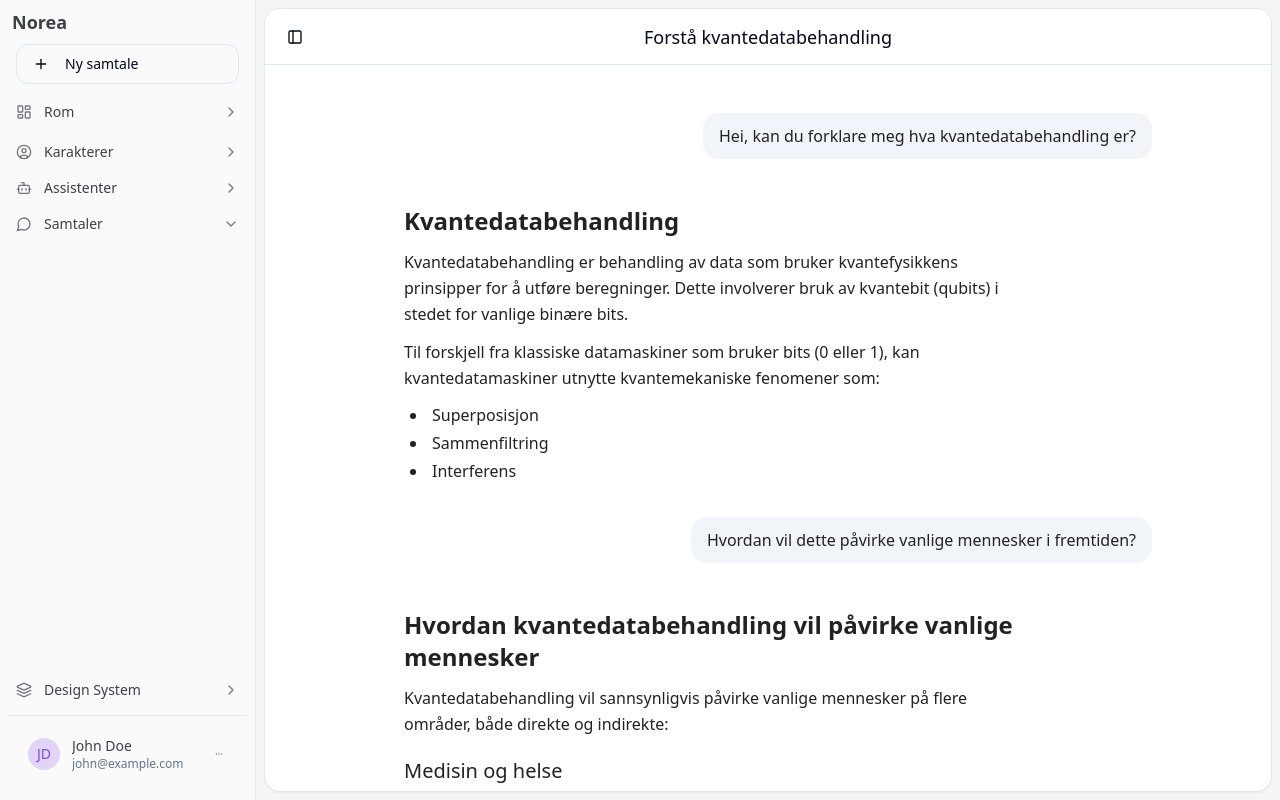
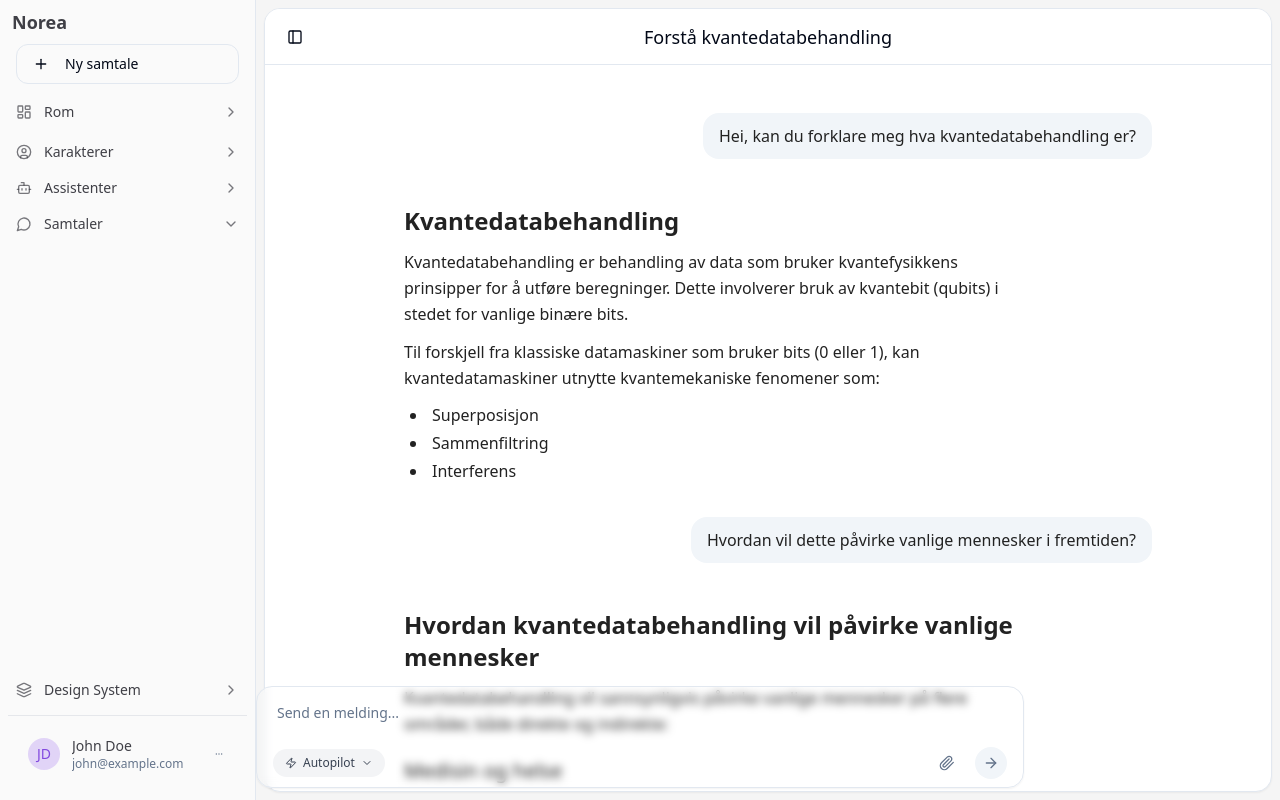
Before and after one commit to 0-1-no/norea-chat-haven, a React (Vite) app: page /chat-demo in a window 1280 px wide. Built offline with nearby package versions, Linux system fonts and the light colour scheme.

Commit message:
Fix MessageInput positioning
The MessageInput component was not positioned correctly. This commit fixes the positioning.

```diff
--- a/src/components/ChatInterface.tsx
+++ b/src/components/ChatInterface.tsx
@@ -27,7 +27,7 @@ export const ChatInterface: React.FC<ChatInterfaceProps> = ({
         {/* Chat messages would go here */}
       </div>
 
-      <div className="absolute bottom-0 left-0 right-0 p-3">
+      <div className="fixed bottom-0 left-0 right-0 p-3 z-10 flex justify-center w-full" style={{ maxWidth: "inherit" }}>
         <MessageInput
           onSendMessage={handleSendMessage}
           placeholder="Spør om hva som helst..."
--- a/src/pages/ChatDemo.tsx
+++ b/src/pages/ChatDemo.tsx
@@ -63,8 +63,8 @@ const ChatDemo = () => {
           </div>
         </div>
 
-        <div className="absolute bottom-0 left-0 right-0 p-3">
-          <div className="max-w-3xl mx-auto">
+        <div className="fixed bottom-0 left-0 right-0 p-3 z-10 flex justify-center w-full" style={{ maxWidth: "inherit" }}>
+          <div className="max-w-3xl w-full">
             <MessageInput
               onSendMessage={handleSendMessage}
               className="w-full"
```
